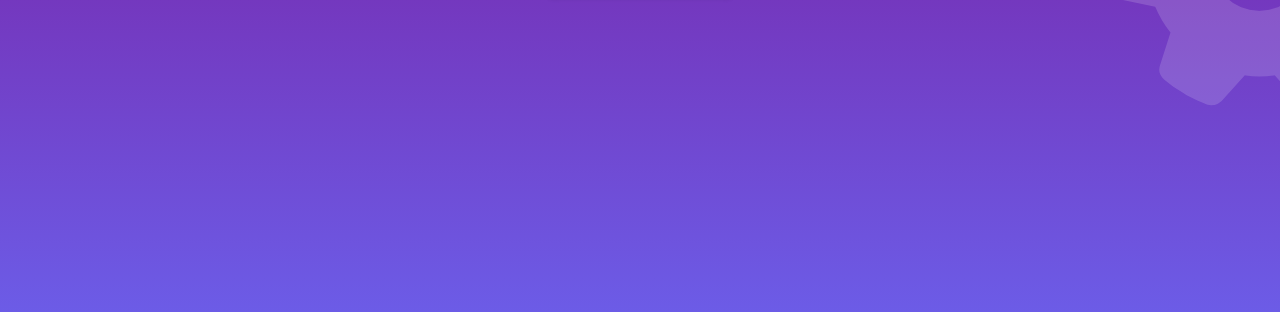
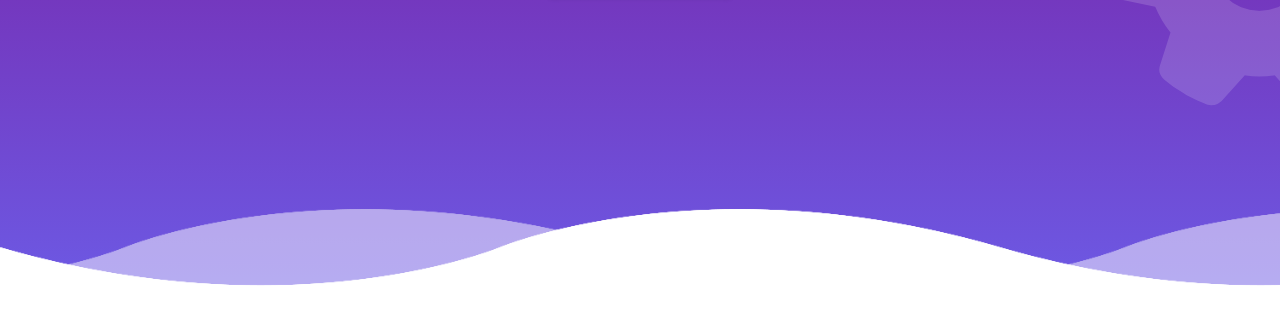
Before and after one commit to Sarthak025/porfolio, a plain HTML site: page index.html in a window 1280 px wide. Shown: the part 486-798 px from the top of the page. Drawn offline with nearby package versions, Linux system fonts and the light colour scheme; the site is published under a folder, as on GitHub Pages, so addresses that start at the root find nothing.

Commit message:
Update style.css

```diff
--- a/style.css
+++ b/style.css
@@ -206,7 +206,7 @@ body{
     left: 0;
     height:11rem;
     width: 100%;
-    background: url(/wave.png);
+    background: url(wave.png);
     background-size: 100rem 11rem;
     background-repeat: repeat-x;
     animation:waves 10s linear infinite;
```
